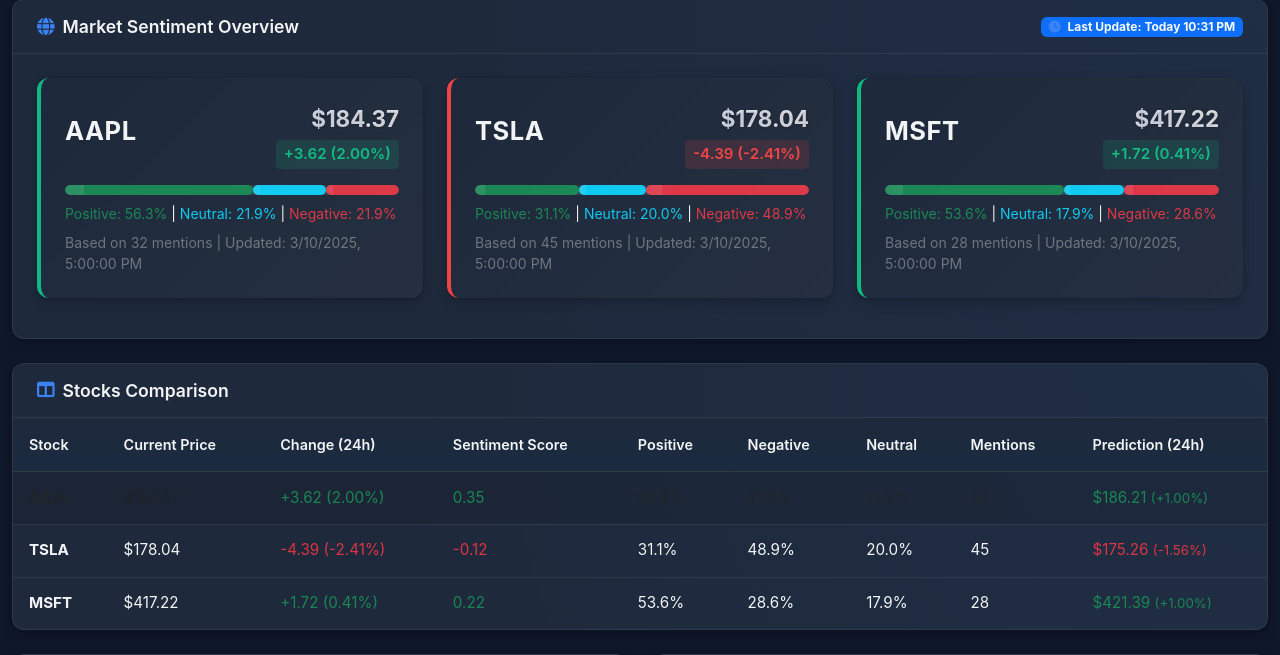
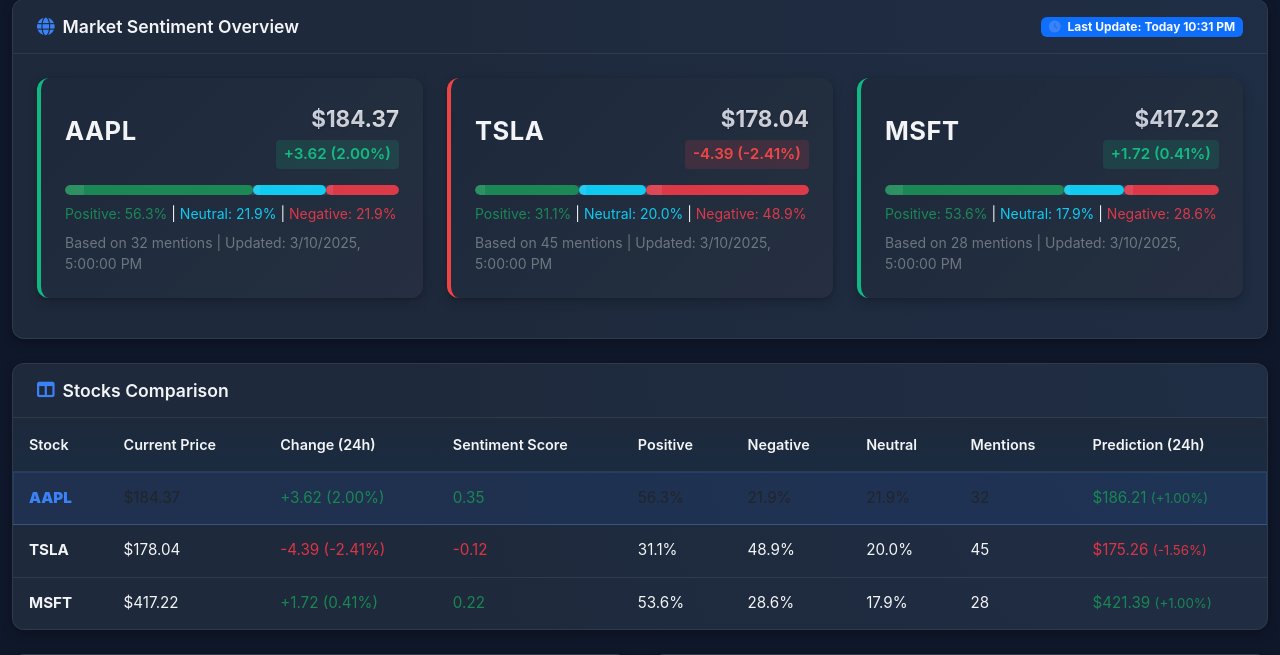
Before and after one commit to LeonardCote08/SentimentAnalysis, a FastAPI app: page / in a window 1280 px wide. Shown: the part 90-745 px from the top of the page. Run offline with FastAPI, Linux system fonts and the light colour scheme; some libraries are stand-ins or nearby versions.

Commit message:
Improvements for dashboard

```diff
--- a/frontend/static/css/styles.css
+++ b/frontend/static/css/styles.css
@@ -468,6 +468,23 @@ a {
             box-shadow: 0 2px 5px rgba(0, 0, 0, 0.1);
         }
 
+        .comparison-table tbody tr.table-active {
+            background-color: rgba(59, 130, 246, 0.15); /* Bleu avec transparence */
+            border-left: 3px solid var(--primary-color);
+            box-shadow: inset 0 0 0 1px rgba(59, 130, 246, 0.2);
+        }
+
+            .comparison-table tbody tr.table-active:hover {
+                background-color: rgba(59, 130, 246, 0.2); /* Bleu plus vif au survol */
+            }
+
+            .comparison-table tbody tr.table-active td:first-child {
+                font-weight: 700;
+                color: var(--primary-color);
+            }
+
+
+
         .comparison-table tbody tr:last-child td {
             border-bottom: none;
         }
```
